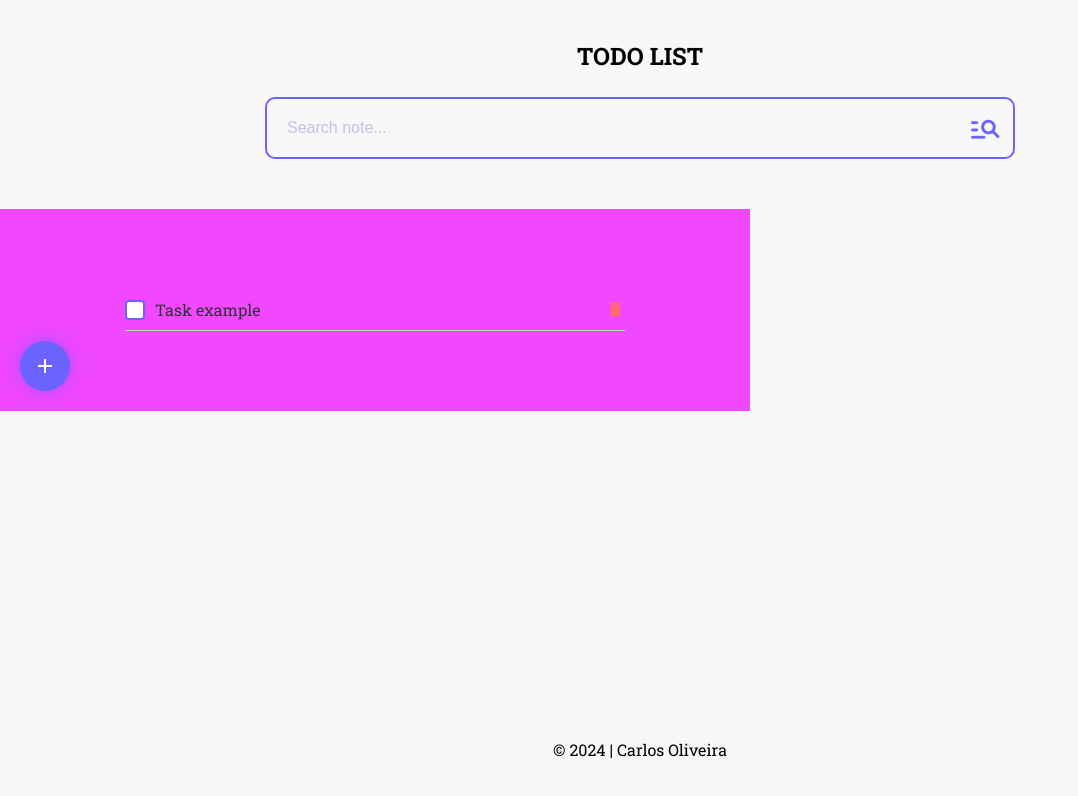
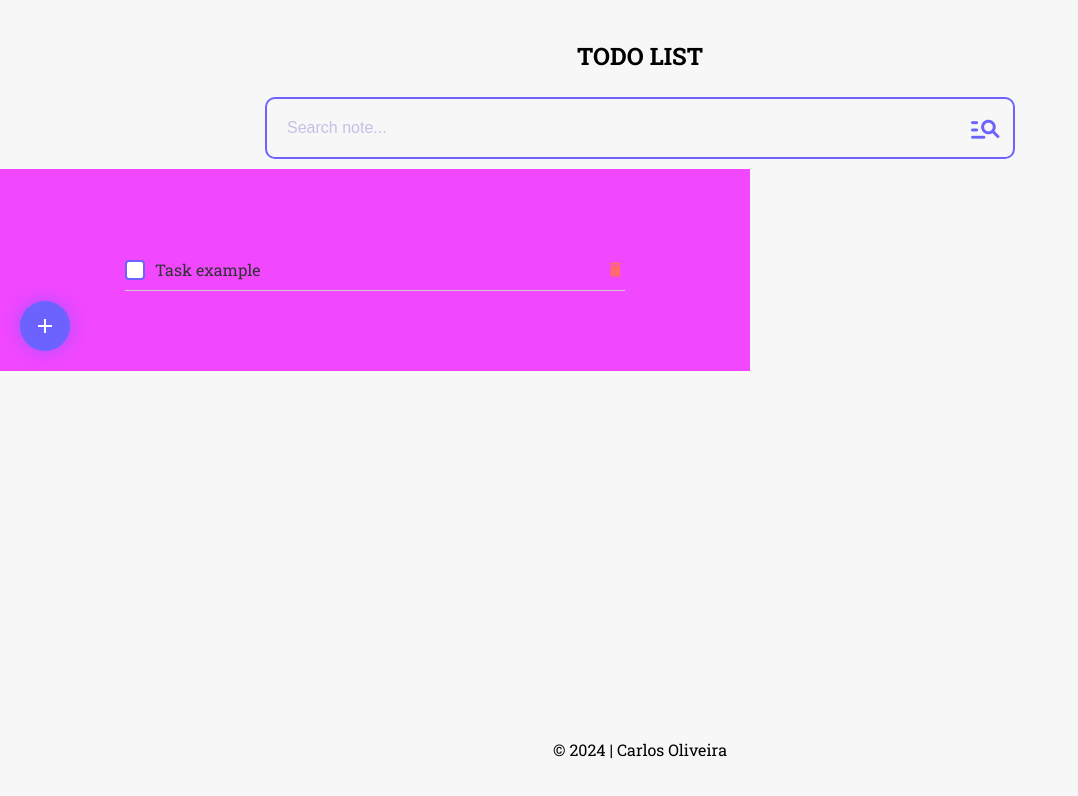
Before and after one commit to carlossroliveira/AngularTodoList, an Angular app: page / in a window 1280 px wide. Shown: the top 796 px of the page, without its empty margins (0-1078 px from the left). Built offline with nearby package versions, Linux system fonts and the light colour scheme.

Commit message:
fix: Ajustes de estilo no header

```diff
--- a/src/app/components/header/header.component.scss
+++ b/src/app/components/header/header.component.scss
@@ -1,5 +1,5 @@
 .container {
-  padding: 2.5rem;
+  padding: 2.5rem 0 0 0;
 
   .title {
     display: flex;
```
